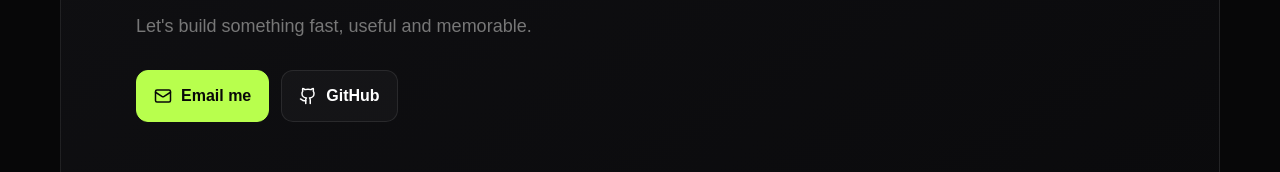
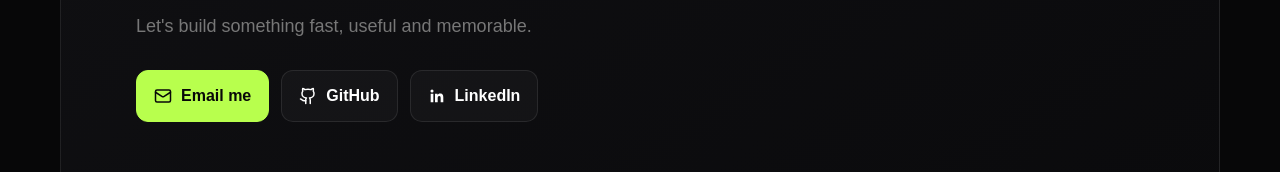
Before and after one commit to dbhanuprakashd1-design/bhanu-prakash-portfolio, a Next.js app: page / in a window 1280 px wide. Shown: the part 7354-7526 px from the top of the page. Built offline with nearby package versions, Linux system fonts and the light colour scheme.

Commit message:
Add LinkedIn link to PortfolioClient component
Added a LinkedIn contact link with an icon to the portfolio.

```diff
--- a/components/PortfolioClient.tsx
+++ b/components/PortfolioClient.tsx
@@ -393,6 +393,23 @@ Next.js, WordPress, REST APIs, Git, GitHub, Vercel and AWS EC2.
             <div className="contact-actions">
               <a href="dbhanuprakash.d1@gmail.com" className="primary-btn"><Mail size={18}/> Email me</a>
               <a href="https://github.com/dbhanuprakashd1-design?tab=repositories" target="_blank" rel="noreferrer" className="ghost-btn"><Github size={18}/> GitHub</a>
+             <a
+                href="www.linkedin.com/in/bhanu-prakash-derangula-94011532a"
+                target="_blank"
+                rel="noreferrer"
+                className="ghost-btn"
+              >
+                <svg
+                  width="18"
+                  height="18"
+                  viewBox="0 0 24 24"
+                  fill="currentColor"
+                  aria-hidden="true"
+                >
+                  <path d="M20.45 20.45h-3.56v-5.57c0-1.33-.03-3.04-1.85-3.04-1.85 0-2.13 1.44-2.13 2.94v5.67H9.35V8.99h3.41v1.56h.05c.47-.9 1.63-1.85 3.35-1.85 3.59 0 4.25 2.36 4.25 5.43v6.32zM5.34 7.43a2.06 2.06 0 1 1 0-4.12 2.06 2.06 0 0 1 0 4.12zM3.56 8.99h3.57v11.46H3.56V8.99z" />
+                </svg>
+                LinkedIn
+              </a>
             </div>
             <div className="contact-meta">
               <span><MapPin size={16}/> India</span>
```
